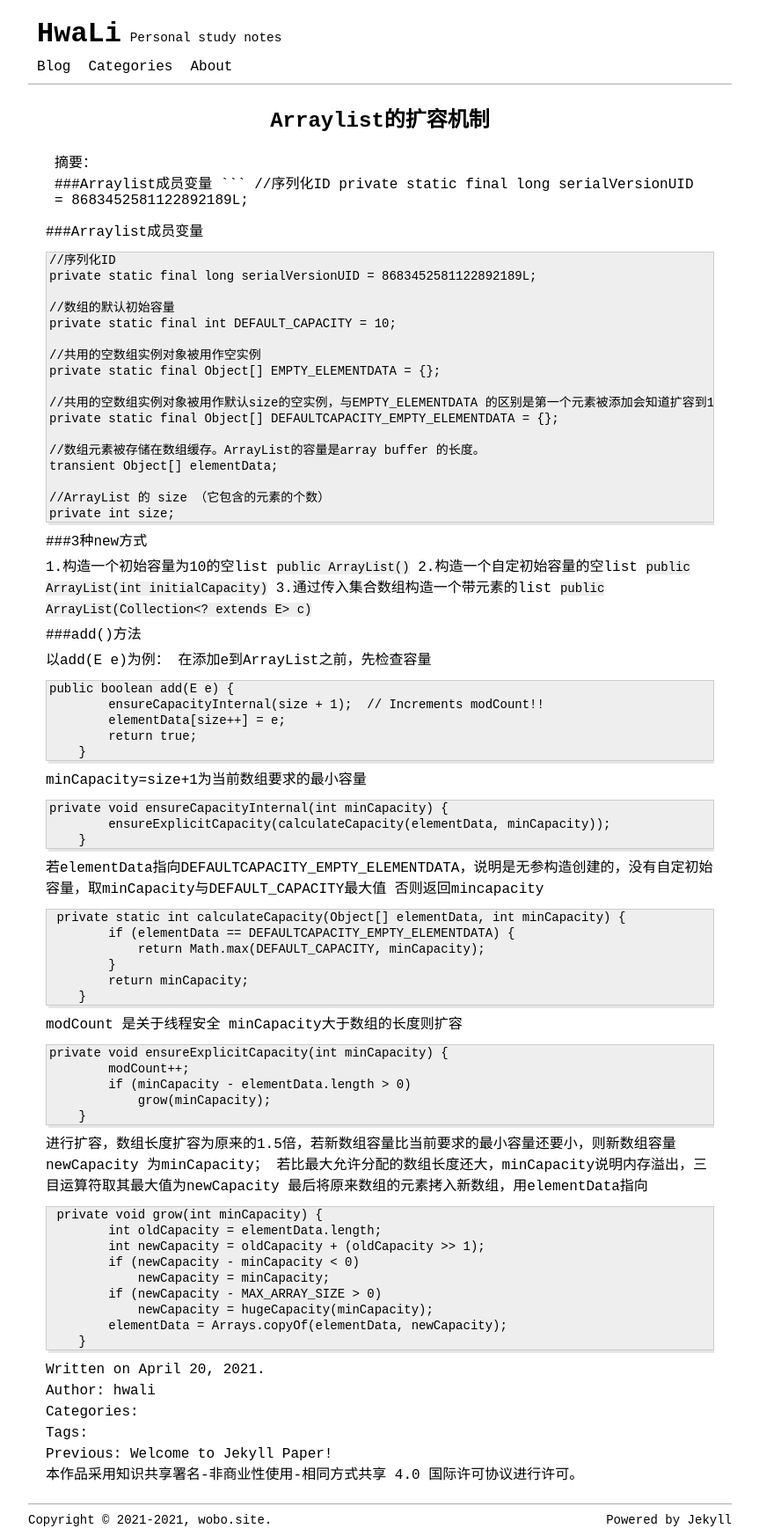
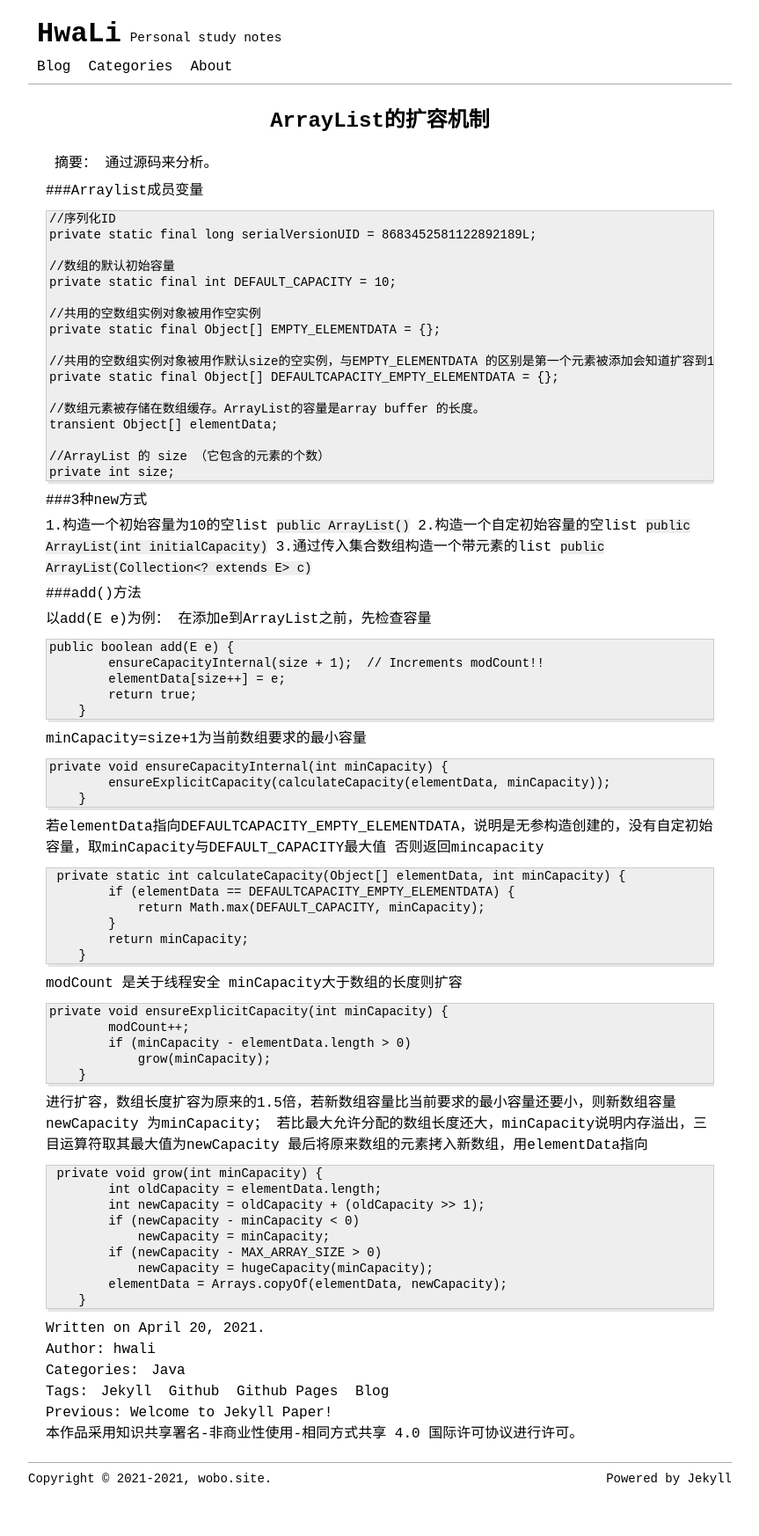
Before and after one commit to hualiy/hualiy.github.io, a Jekyll site: the page built from _posts/2021-4-20-ArrayList的扩容机制.markdown, in a window 1280 px wide. Shown: the whole page at 88% size, without its empty margins (208-1071 px from the left). Built offline with Jekyll 4.4.1, drawn with Linux system fonts in a browser that asks for light colours; our own code applies the rules of GitHub Pages for plain Markdown files; comment, search, counter and statistics services are not loaded; after the commit the page ends 1699 px from its top, so only the background shows below that.

Commit message:
Update 2021-4-20-ArrayList的扩容机制.markdown

````diff
--- a/_posts/2021-4-20-ArrayList的扩容机制.markdown
+++ b/_posts/2021-4-20-ArrayList的扩容机制.markdown
@@ -1,3 +1,12 @@
+---
+layout: post
+title: ArrayList的扩容机制
+date: 2021-4-20
+categories: [Java]
+tags: [Jekyll, Github, Github Pages, Blog]
+excerpt: 通过源码来分析。
+---
+
 ###Arraylist成员变量
 ```
 //序列化ID
````
